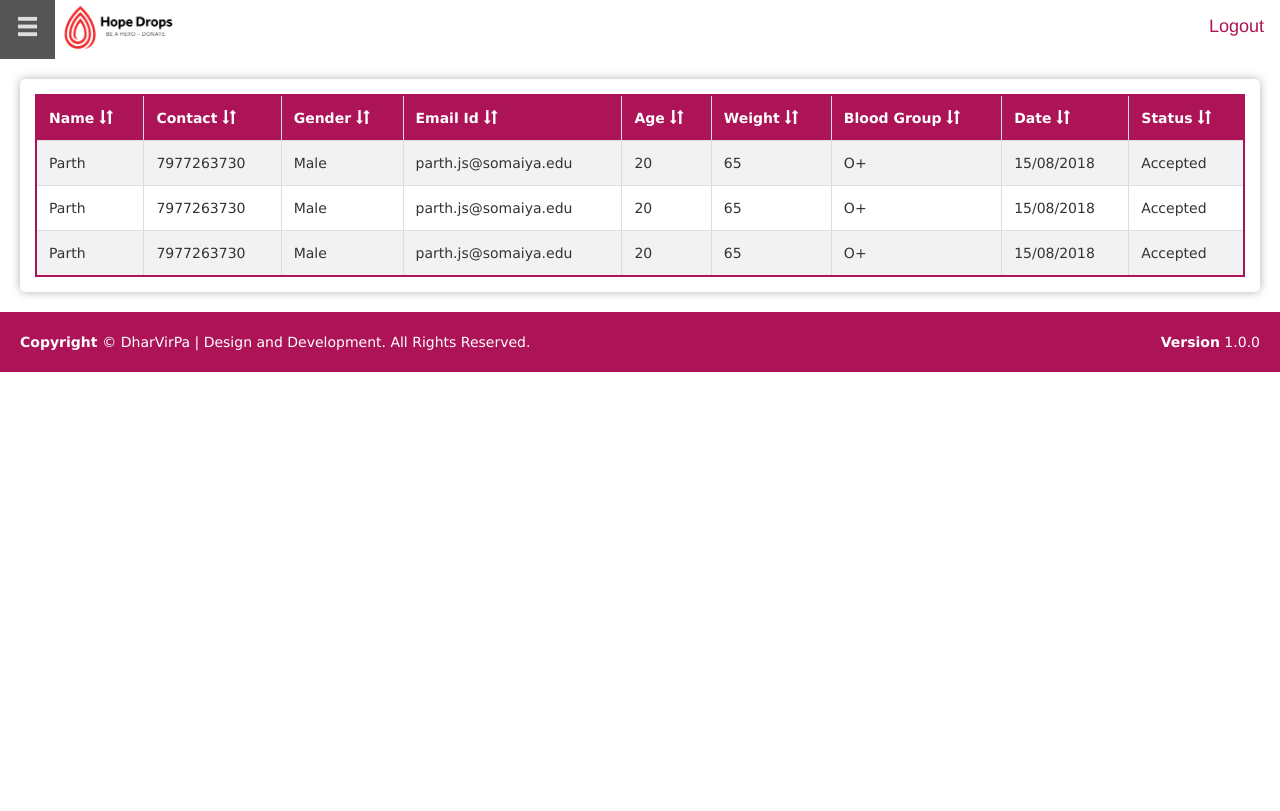
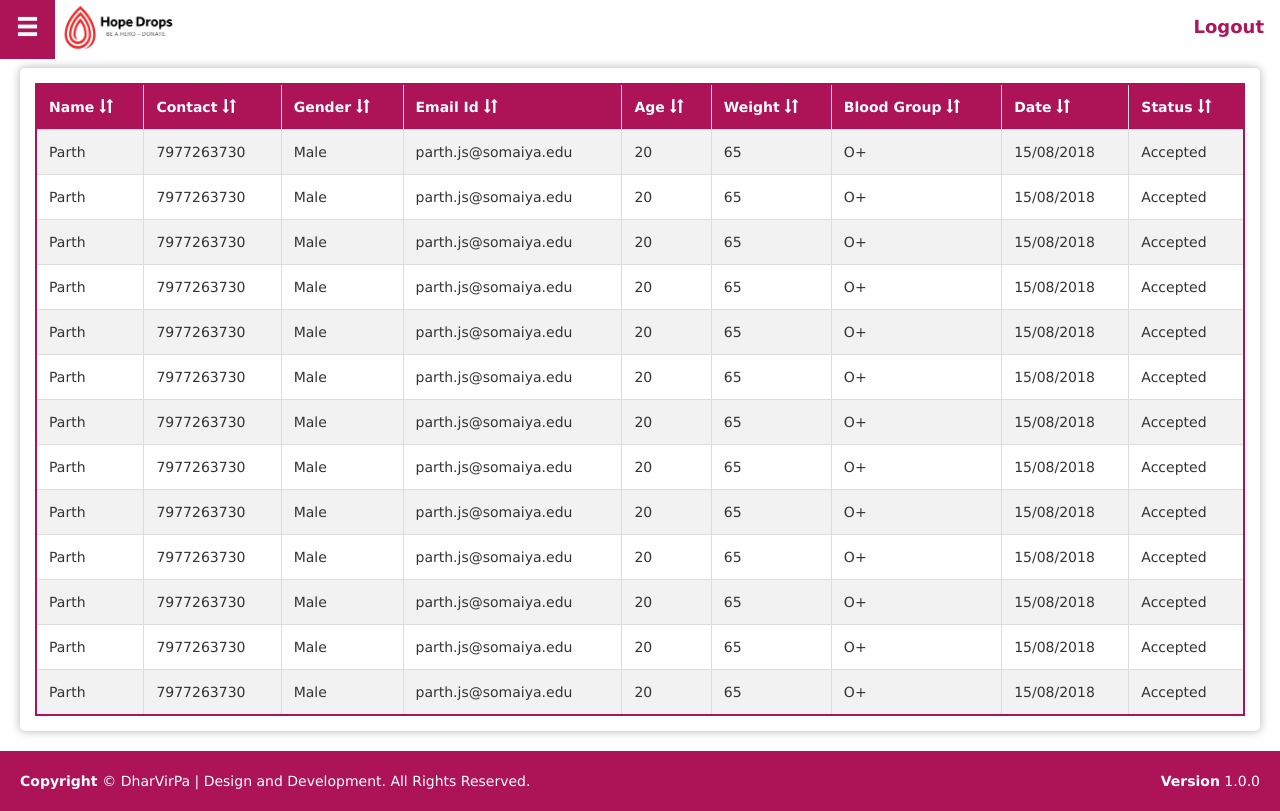
Before and after one commit to dharmick/bloodbank_management, a PHP site: page /rp.php in a window 1280 px wide. Before the commit the page ends 372 px from the top, so only its background shows below. Run offline with PHP 8.4, Linux system fonts and the light colour scheme.

Commit message:
changes in rcpst page

```diff
--- a/footer.php
+++ b/footer.php
@@ -13,7 +13,7 @@
     bottom:0;
     left:0;
     right:0;
-
+    z-index: 0;
 	}
 	</style>
 </head>
--- a/horizontal-nav.php
+++ b/horizontal-nav.php
@@ -5,10 +5,14 @@ ul {
   padding: 0;
   overflow: hidden;
   background-color: #fff;
+  position: fixed;
+  top:0;
+  width: 100%;
 }
 
 .custom-nav {
   margin-bottom: 20px;
+  /*padding:2px 0;*/
   /* box-shadow: 0 2px 4px 0 rgba(0,0,0,.1); */
 }
 
@@ -19,7 +23,7 @@ li {
 
 li a {
   display: block;
-  color: #ad1457;
+  color: #ad1459;
   text-align: center;
   padding: 14px 16px;
   text-decoration: none;
@@ -28,9 +32,9 @@ li a {
 
 /* Change the link color to #111 (black) on hover */
 li a:hover {
-  background-color: #555;
+  background-color: #ad1457;
   text-decoration: none;
-  color: #ddd;
+  color: #fff;
 }
 
 .glyphicon-menu-hamburger {
@@ -41,13 +45,13 @@ li a:hover {
 </style>
 
 <div class="custom-nav">
-  <ul>
+  <ul id="navbar">
     <!-- Use any element to open the sidenav -->
     <li style="float: left"><a onclick="toggleNav()"><span class="glyphicon glyphicon-menu-hamburger"></span></a></li>
     <li style="float: left"><img src="./images/logo.png" alt="Blood Bank" height="57"></li>
     <!-- <li><a href="default.asp">Home</a></li>
     <li><a href="news.asp">News</a></li>
     <li><a href="contact.asp">Contact</a></li> -->
-    <li><a href="#">Logout</a></li>
+    <li><a href="#" style="font-family: Verdana, sans-serif;"><b>Logout</b></a></li>
   </ul>
 </div>
--- a/rp.php
+++ b/rp.php
@@ -15,6 +15,7 @@
   <script src="https://maxcdn.bootstrapcdn.com/bootstrap/3.3.7/js/bootstrap.min.js"></script>
 
   <link rel="stylesheet" type="text/css" href="./css/navbar_style.css">
+  <link rel="stylesheet" type="text/css" href="./css/main.css">
 
   <link rel="shortcut icon" href="./images/favicon.png">
 
@@ -33,6 +34,7 @@
       padding: 15px;
       border-radius: 5px;
 			margin: 20px;
+      margin-top: 68px;
     }
     table {
     	border: 2px solid #ad1457 !important;
@@ -52,7 +54,7 @@
     }
     tr:hover
     {
-    	background-color: #efe8eb;
+    	background-color: #efe8dc;
     	color: #ad1457;
     }
   </style>
@@ -109,7 +111,7 @@
           <td>15/08/2018</td>
           <td>Accepted</td>
         </tr>
-        <!--  <tr>
+         <tr>
           <td>Parth</td>
           <td>7977263730</td>
           <td>Male</td>
@@ -174,8 +176,8 @@
           <td>O+</td>
           <td>15/08/2018</td>
           <td>Accepted</td>
-        </tr> -->
-       <!--  <tr>
+        </tr>
+        <tr>
           <td>Parth</td>
           <td>7977263730</td>
           <td>Male</td>
@@ -218,7 +220,7 @@
           <td>O+</td>
           <td>15/08/2018</td>
           <td>Accepted</td>
-        </tr> -->
+        </tr>
         </table>
       </div>
     </div>
--- a/sidenav.php
+++ b/sidenav.php
@@ -12,6 +12,7 @@
   transition: 0.5s; /* 0.5 second transition effect to slide in the sidenav */
   box-shadow: 0 2px 4px 0 rgba(0,0,0,.1);
   white-space: nowrap ;
+  font-family: verdana, sans-serif;
 }
 
 /* The navigation menu links */
@@ -19,7 +20,7 @@
   padding: 8px 8px 8px 12px;
   text-decoration: none;
   font-size: 20px;
-  color: #818181;
+  color: #666262;
   display: block;
   transition: 0.3s;
 }
@@ -27,7 +28,8 @@
 /* When you mouse over the navigation links, change their color */
 .sidenav a:hover {
   color: #ad1457;
-  background: #fafafa;
+  background: #f4eff2;
+  border-left: 4px solid #ad1457;
 }
 
 /* Position and style the close button (top right corner) */
@@ -46,22 +48,31 @@
 /* Style page content - use this if you want to push the page content to the right when you open the side navigation */
 #main {
   transition: margin-left .5s;
+  /*position: relative;*/
 }
 
 #main.shrink {
   margin-left: 250px;
 }
 
+#navbar {
+  transition: width .5s;
+}
+
+#navbar.reduce {
+  width:82%;
+}
+
 .avatar-wrapper {
   height: 150px;
-  background: #555;
+  background: #a8215c;
   position: relative;
   padding: 10px;
 }
 
 .avatar-wrapper h6 {
   font-size: 20px;
-  color: #eee;
+  color: #f7f7f7;
   font-weight: bold;
   margin-top: 20px;
 }
@@ -80,23 +91,29 @@
   border-radius: 50%;
 }
 
+.borderl{
+  border-right: 4px solid #ad1457;
+}
+
 /* On smaller screens, where height is less than 450px, change the style of the sidenav (less padding and a smaller font size) */
 @media screen and (max-height: 450px) {
   .sidenav a {font-size: 18px;}
 }
+
 </style>
-
 
 <div id="mySidenav" class="sidenav">
   <div class="avatar-wrapper">
     <h6>Dharmik Joshi</h6>
     <div class="avatar">
-      <img src="./images/boy.png" height="50" alt="avatar">
+      <img src="./images/male.png" height="50" alt="avatar">
     </div>
   </div>
+  <div class="borderl">
   <a href="#">View Donor Status</a>
   <a href="#">Donation Form</a>
   <a href="#">Logout</a>
+</div>
 </div>
 
 
@@ -105,5 +122,6 @@
 function toggleNav() {
   $('#mySidenav').toggleClass('open-sidenav');
   $('#main').toggleClass('shrink');
+  $('#navbar').toggleClass('reduce');
 }
 </script>
```
Also changed, not shown: images/male.png (added).
